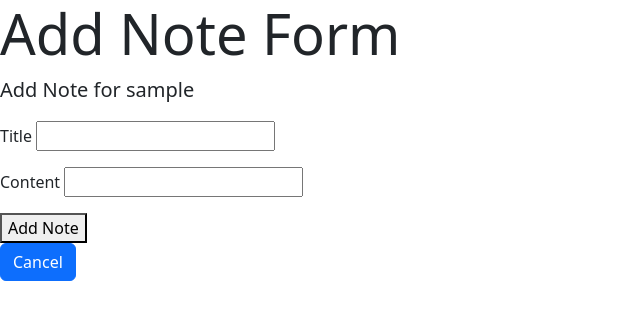
After one commit to clchen-arcadia/flask-notes, a Flask app: template templates/add_note_form.html in a window 1280 px wide. The commit adds this page. Shown: the top 320 px of the page, without its empty margins (0-640 px from the left). Run offline with Flask 3, Linux system fonts and the light colour scheme; tables that the repository leaves empty hold one stand-in row (values such as "Sample post"); the template is opened without the code that fills it: values that come from a table or form of the project are taken from there, most other values are stand-ins (such as "Sample title", 1, 10 or a date in 2020).

Commit message:
Added view functions for delete notes, add new notes, class methods forms, new templates for add_note_form

```diff
--- a/app.py
+++ b/app.py
@@ -9,7 +9,7 @@ from flask import (
 )
 from flask_debugtoolbar import DebugToolbarExtension
 from models import db, connect_db, User, Note
-from forms import RegisterForm, LoginForm, CSRFProtectForm
+from forms import RegisterForm, LoginForm, CSRFProtectForm, AddNoteForm
 from werkzeug.exceptions import Unauthorized
 
 app = Flask(__name__)
@@ -98,7 +98,7 @@ def show_secret_page(username):
         Display user details
         If user_id in session is not in the url, redirect to home page
      """
-     #TODO: create link to send to add note form. and a button to delete the entire acct! and buttons to delete each note!
+    # TODO: create link to send to add note form. and a button to delete the entire acct! and buttons to delete each note!
 
     form = CSRFProtectForm()
 
@@ -142,6 +142,16 @@ def delete_user(username):
         Function then redirects to '/'
     """
 
+    form = CSRFProtectForm()
+
+    if form.validate_on_submit():
+        user = User.query.get_or_404(username)
+        db.session.delete(user)
+        db.session.commit()
+        return redirect("/")
+    else:
+        raise Unauthorized()
+
 
 @app.route('/users/<username>/notes/add', methods=["GET", "POST"])
 def new_note(username):
@@ -150,17 +160,49 @@ def new_note(username):
     On POST: on validated submission, adds note and redirects to user's page
     """
 
+    if session.get("user_id") != username:
+        raise Unauthorized()
+
+    # form = AddNoteForm(owner=username)
+
+    form = AddNoteForm()
+
+    if form.validate_on_submit():
+        title = form.title.data
+        content = form.content.data
+        owner = username
+
+        note = Note(title=title, content=content, owner=owner)
+
+        db.session.add(note)
+        db.session.commit()
+
+        return redirect(f"/users/{username}")
+    else:
+        return render_template("add_note_form.html", form=form, username=username)
+
+
 @app.route('/notes/<note_id>/update', methods=["GET", "POST"])
 def edit_note(note_id):
     """
     On GET: displays a form to edit an existing note
     On POST: on validated submission, edits note and redirects to user's page
     """
-    #TODO: check session that user has authorization to edit this note!
+    # TODO: check session that user has authorization to edit this note!
+
 
 @app.post('/notes/<note_id>/delete')
 def delete_note(note_id):
     """
     Deletes a note from the database. Redirects to the user's page
     """
-    #TODO: check session that user has authorization to delete this note!
+    # TODO: check session that user has authorization to delete this note!
+    form = CSRFProtectForm()
+
+    if form.validate_on_submit():
+        note = Note.query.get_or_404(note_id)
+        db.session.delete(note)
+        db.session.commit()
+        return redirect(f"/users/{note.owner}")
+    else:
+        raise Unauthorized()
--- a/forms.py
+++ b/forms.py
@@ -1,7 +1,8 @@
 from flask_wtf import FlaskForm
 from wtforms import (
     StringField,
-    PasswordField
+    PasswordField,
+    HiddenField
 )
 from wtforms.validators import (
     InputRequired,
@@ -36,3 +37,11 @@ class LoginForm(FlaskForm):
 
 class CSRFProtectForm(FlaskForm):
     """Form just for CSRF Protection"""
+
+
+class AddNoteForm(FlaskForm):
+    """ Form for adding a new note """
+
+    title = StringField("Title", validators=[InputRequired(), Length(max=100)])
+    content = StringField("Content", validators=[InputRequired()])
+    owner = HiddenField("Username")
--- /dev/null
+++ b/templates/add_note_form.html
@@ -0,0 +1,20 @@
+{% extends "base.html" %} {% block title %} Add Note Form {% endblock %} {%
+block content %}
+
+<h1 class="display-4">Add Note Form</h1>
+<p class="lead">Add Note for {{username}}</p>
+
+<form method="POST">
+  {{ form.hidden_tag() }} {% for field in form if field.widget.input_type !=
+  'hidden' %}
+  <p>
+    {{ field.label }} {{ field }} {% for error in field.errors %} {{ error }} {%
+    endfor %}
+  </p>
+  {% endfor %}
+
+  <button type="submit">Add Note</button>
+</form>
+<a href="/users/{{username}}" class="btn btn-primary">Cancel</a>
+
+{% endblock %}
```
Also changed, not shown: templates/user_page.html (+7 -1 lines).
